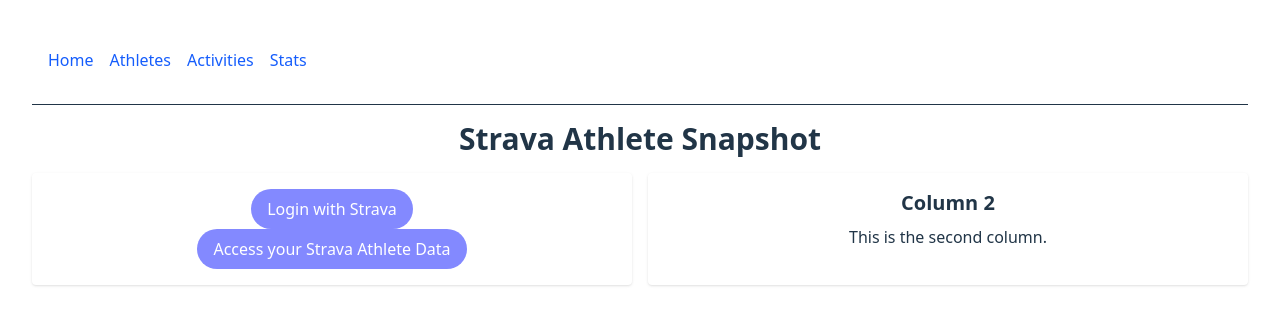
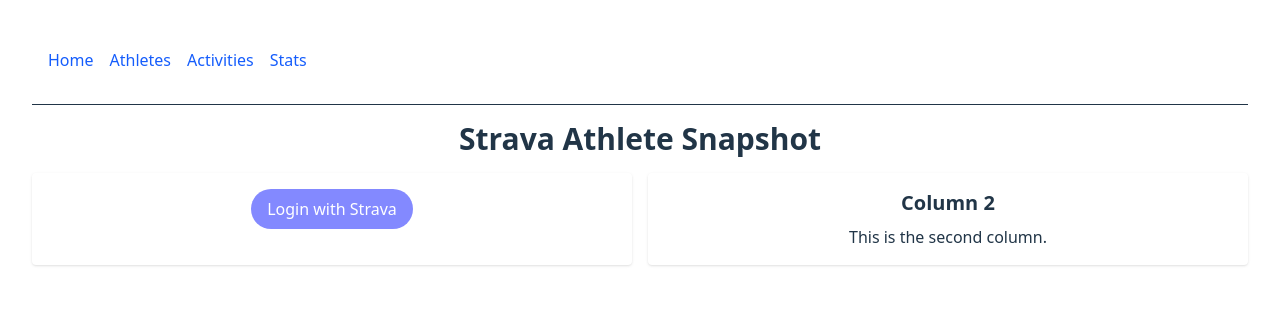
Before and after one commit to gpeid/rabbit-rundown, a React (Vite) app: page / in a window 1280 px wide. Shown: the top 324 px of the page. Built offline with nearby package versions, Linux system fonts and the light colour scheme.

Commit message:
some changes

```diff
--- a/src/App.tsx
+++ b/src/App.tsx
@@ -196,18 +196,19 @@
           {stravaCode && <p>Strava Code: {stravaCode}</p>}
           {stravaToken && <p>Strava Token: {stravaToken}</p>}
 
-          <div>
-            <button className='cursor-pointer text-white px-4 py-2 bg-[#646cff]/80 hover:bg-[#646cff] rounded-full' onClick={handleGetStravaAtheleteAccessTokenButtonClick}>
-              Access your Strava Athlete Data
-            </button>
-            {stravaAthlete && <span className='text-green-500'>Athlete Data Accessed</span>}
-            {/* <button onClick={handleGetAthleteActivities}>
+          {stravaToken &&
+            <div>
+              {!stravaAthlete && <button className='cursor-pointer text-white px-4 py-2 bg-[#646cff]/80 hover:bg-[#646cff] rounded-full' onClick={handleGetStravaAtheleteAccessTokenButtonClick}>
+                Access your Strava Athlete Data
+              </button>}
+              {stravaAthlete && <span className='text-green-500'>Athlete Data Accessed</span>}
+              {/* <button onClick={handleGetAthleteActivities}>
             Get Strava Athlete Activities
           </button>
           <button onClick={() => handleGetStravaAtheleteStatsClick(athlete?.id)}>
             Get Strava Athlete Stats
           </button> */}
-          </div>
+            </div>}
 
         </div>
         <div className="p-4 rounded shadow">
@@ -243,7 +244,7 @@
           </li>
         ))}
       </ul> */}
-    </div>
+    </div >
   );
 }
 
```
